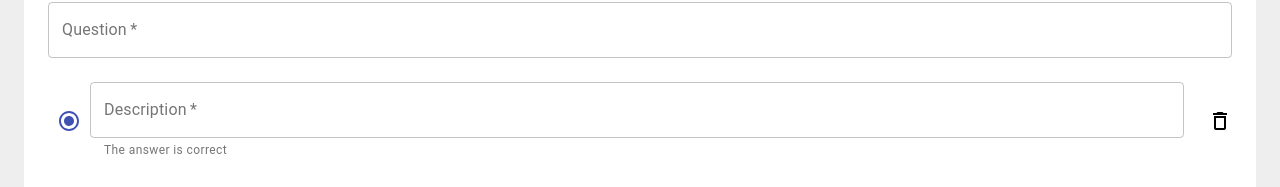
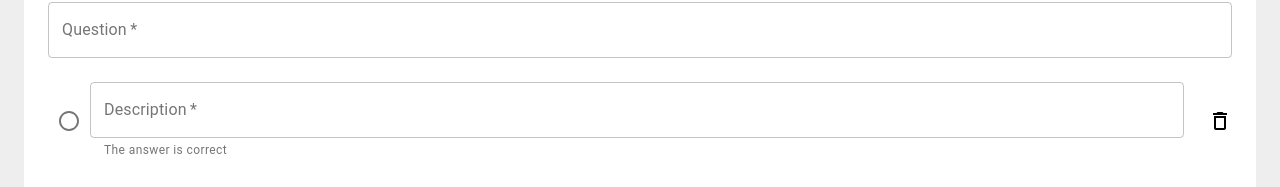
Before and after one commit to IounOm/test-foxbith, a React (Create React App) app: page / in a window 1280 px wide. Shown: the part 370-557 px from the top of the page. Built offline with nearby package versions, Linux system fonts and the light colour scheme.

Commit message:
fix bug
fix bug add choice & delete choice // can input value to choice
to do: Radio change answer true false

```diff
--- a/src/App.js
+++ b/src/App.js
@@ -80,14 +80,6 @@ function App() {
   });
   const classes = useStyles();
 
-  // for radio change
-  const [selectedValue, setSelectedValue] = useState(1);
-  const handleChange = (event) => {
-    setSelectedValue(+event.target.value);
-    // console.log(selectedValue);
-  };
-  const checkRadio = selectedValue;
-
   // // Add question
   // const [inputQuestion, setInputQuestion] = useState([1]);
   // const handleAddQuestion = () => {
@@ -114,7 +106,7 @@ function App() {
   const [inputQuestion, setInputQuestion] = useState([{
     Qid: 1,
     questionHeader: '',
-    allChoice: [{choice: ''}]
+    allChoice: [{choice: '', answer: 'true'}]
   }]);
   const handleAddQuestion = () => {
     const array = [...inputQuestion];
@@ -125,7 +117,7 @@ function App() {
     array.push({
       Qid: array.length+1,
       questionHeader: '',
-      allChoice: [{choice: ''}]
+      allChoice: [{choice: '', answer: 'true'}]
     });
     setInputQuestion(array);
     // setInputChoice(choiceArray);
@@ -171,24 +163,28 @@ function App() {
     // console.log(array);
   }
 
-  const handleAddChoice = (e) => {
-    // const array = [...inputQuestion];
+  const handleAddChoice = (e, i) => {
+    const array = [...inputQuestion];
+    array[i].allChoice.push({choice: '', answer:'false'});
+    setInputQuestion(array);
+
+    // setInputQuestion(prev => { //ถ้าใช้อันนี้จะเกิดบัค add choice & delete choice เเละเมื่อ add ใหม่จะ add ซ้ำกัน 2 รอบ
+    //   const inputPrev = [...prev];
+    //   // newPrev.allChoice.push(newPrev[Qid].allChoice[{choice: ''}]); // โครตผิด คิดได้ไง push อะไรก็ไม่รู้
+    //   inputPrev[i].allChoice.push({choice: ''});
+    //   console.log("inputPrev",inputPrev);
+    //   return inputPrev;
+    // })
+
     // const choiceArray = [...inputChoice];
-    const Qid = e.target.id-1;
-    console.log(Qid);
+    // const Qid = e.target.id-1;
+    // console.log("Qid",Qid);
 
     // console.log("New Question1",array)
     // array[Qid].allChoice.push(choiceArray[0]);
     // console.log("New Question2",array)
     // choiceArray.push({choice: ''});
     // setInputQuestion(array);
-
-    setInputQuestion(prev => {
-      const newPrev = [...prev];
-      newPrev.push(newPrev[Qid].allChoice[{choice: ''}]);
-      // console.log(newPrev);
-      return newPrev;
-    })
 
     // console.log(choiceArray)
     // array[Qid].allChoice.push(choiceArray[0]);
@@ -214,7 +210,7 @@ function App() {
   }
 
   const handleChangeValue = (e, j) => {
-    // const Qid = e.target.id-1;
+    const Qid = e.target.id-1;
     // inputChoice.push({choice: e.target.value})
 
     // const array = [...inputQuestion];
@@ -222,17 +218,19 @@ function App() {
     // setInputQuestion(array);
 
     // choiceArray[0]
-    console.log("indexvalue",j);
+
+    // console.log("indexvalue",j);
+
     // setInputQuestion[i].allChoice[j].splice(j,1 ,{choice: e.target.value});
 
     // console.log(Qid);
     setInputQuestion(prev => {
-      // const InputChoice = [...prev]; //newInputChoice[Qid].allChoice[j].
-      // const newInputChoice = InputChoice.allChoice.splice(j,1 ,{choice: e.target.value});
+      const newInputChoice = [...prev]; //newInputChoice[Qid].allChoice[j].
+      newInputChoice[Qid].allChoice.splice(j,1 ,{choice: e.target.value});
       // console.log(newInputChoice);
       // newInputChoice.splice(j,1 ,{choice: e.target.value});
       console.log("index",j, prev);
-      // return newInputChoice;
+      return newInputChoice;
     });
 
 
@@ -250,6 +248,19 @@ function App() {
     // setInputQuestion(array);
     // console.log(array);
   }
+
+  // for radio change
+  const [selectedValue, setSelectedValue] = useState(1);
+  const handleChangeRadio = (e, j) => {
+    setSelectedValue(e.target.value);
+    console.log(selectedValue);
+
+    // const Qid = e.target.id -1;
+    // const array = [...inputQuestion];
+    // array[Qid].allChoice.splice(j,1 ,{choice: e.target.value, answer: 'true'});
+    // setInputQuestion(array);
+  };
+  const checkRadio = selectedValue;
 
 
   return (
@@ -284,11 +295,11 @@ function App() {
               <Box component="div" className={classes.divLine}></Box>
             </Box>
 
-            {console.log(inputQuestion)}
+            {console.log("inputQuestion",inputQuestion)}
             {inputQuestion.map((x, i) =>
             {
               const allChoice = x.allChoice;
-              {console.log("1",allChoice)}
+              {console.log("allChoice",allChoice)}
               return (
               <Box ml={3} mr={3} bgcolor="#FFFFFF"key={x.Qid}>
                 <Box pt={3} pl={3} pr={3}>
@@ -309,28 +320,39 @@ function App() {
 
                   {allChoice.map((y, j) => (
                   <Box display="flex" flexDirection="row" alignItems="center"key={j} mt={3}>
-                    {console.log(y)}
+                    {console.log("y",allChoice[j].choice)}
+                    {console.log("answer",allChoice[j].answer)}
+                    {console.log("selectedValue",x.Qid+''+j)}
                     <Radio
-                    checked={selectedValue === j+1}
-                    value={j+1}
+                    // checked={allChoice[j].answer === 'true'}
+                    checked={selectedValue === x.Qid+''+j}
                     color="primary"
                     name="radio-question"
-                    onChange={handleChange}/>
+                    value={x.Qid+''+j}
+                    id={x.Qid}
+                    onChange={(e) => handleChangeRadio(e, j)}/>
                     <TextField
                     className={classes.TextField}
                     label={"Description"}
                     variant="outlined"
                     helperText="The answer is correct"
                     id={x.Qid}
-                    value={x.allChoice[y.choice]}
+                    value={allChoice[j].choice}
                     onChange={(e) => handleChangeValue(e, j)}
                     required/>
                     <DeleteOutlineIcon style={{marginLeft: '24px'}}
                     onClick={()=> {
-                      // const choiceArray = [...inputChoice];
-                      // choiceArray.splice(i, 1);
-                      // setInputChoice(choiceArray);
-                      // console.log(choiceArray);
+                      // const array = [...inputQuestion];
+                      // array[i].allChoice.splice(j,1);
+                      // setInputQuestion(array);
+                      // console.log("delete",array);
+
+                      setInputQuestion(prev =>{
+                        const newPrev = [...prev]
+                        newPrev[i].allChoice.splice(j,1);
+                        console.log("deletePrev",newPrev)
+                        return newPrev;
+                      })
                     }
                     }/>
                   </Box>
@@ -344,7 +366,7 @@ function App() {
                     <Typography
                     className={classes.p}
                     id={x.Qid}
-                    onClick={handleAddChoice}>
+                    onClick={(e) => handleAddChoice(e, i)}>
                       ADD CHOICE
                     </Typography>
                   </Box>
@@ -375,7 +397,7 @@ function App() {
 
                     const array = [...inputQuestion];
                     array.splice(i, 1);
-                    // setInputQuestion(array);
+                    setInputQuestion(array);
                     // console.log(array);
                   }
 
```
